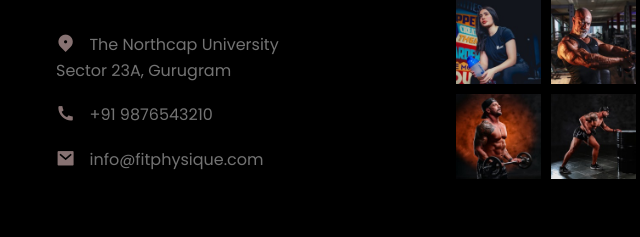
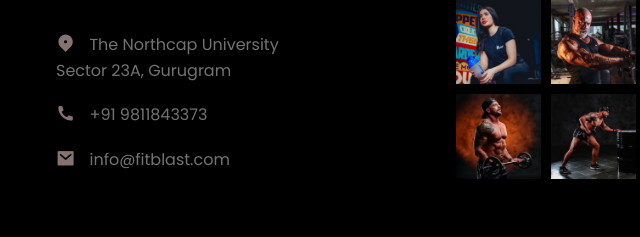
Before and after one commit to TanayKapoor21/Fitblast, a plain HTML site: page index.html in a window 1280 px wide. Shown: the part 5582-5819 px from the top of the page, 0-640 px from the left. Drawn offline with nearby package versions, Linux system fonts and the light colour scheme.

Commit message:
Update index.html

```diff
--- a/index.html
+++ b/index.html
@@ -377,13 +377,13 @@
             <li>
               <a href="#">
                 <span><i class="ri-phone-fill"></i></span>
-                +91 9876543210
+                +91 9811843373
               </a>
             </li>
             <li>
               <a href="#">
                 <span><i class="ri-mail-fill"></i></span>
-                info@fitphysique.com
+                info@fitblast.com
               </a>
             </li>
           </ul>
```
